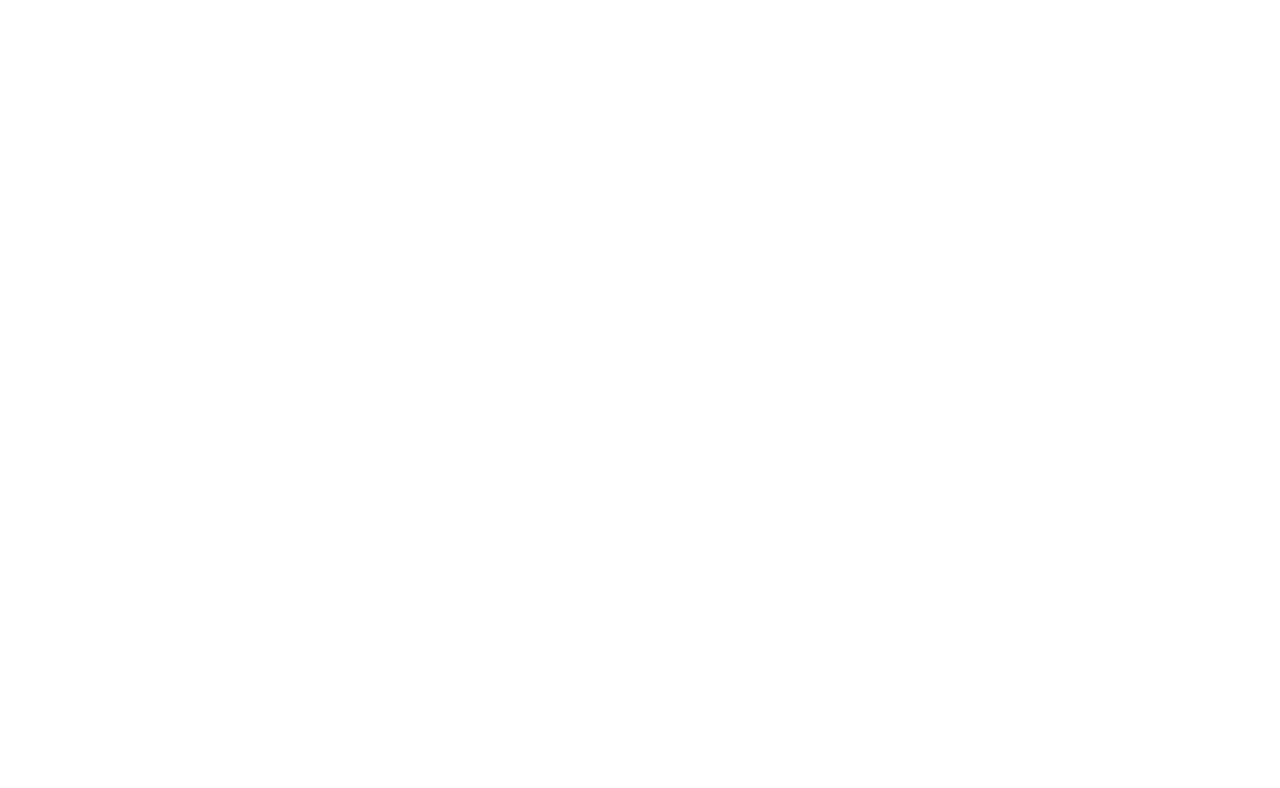
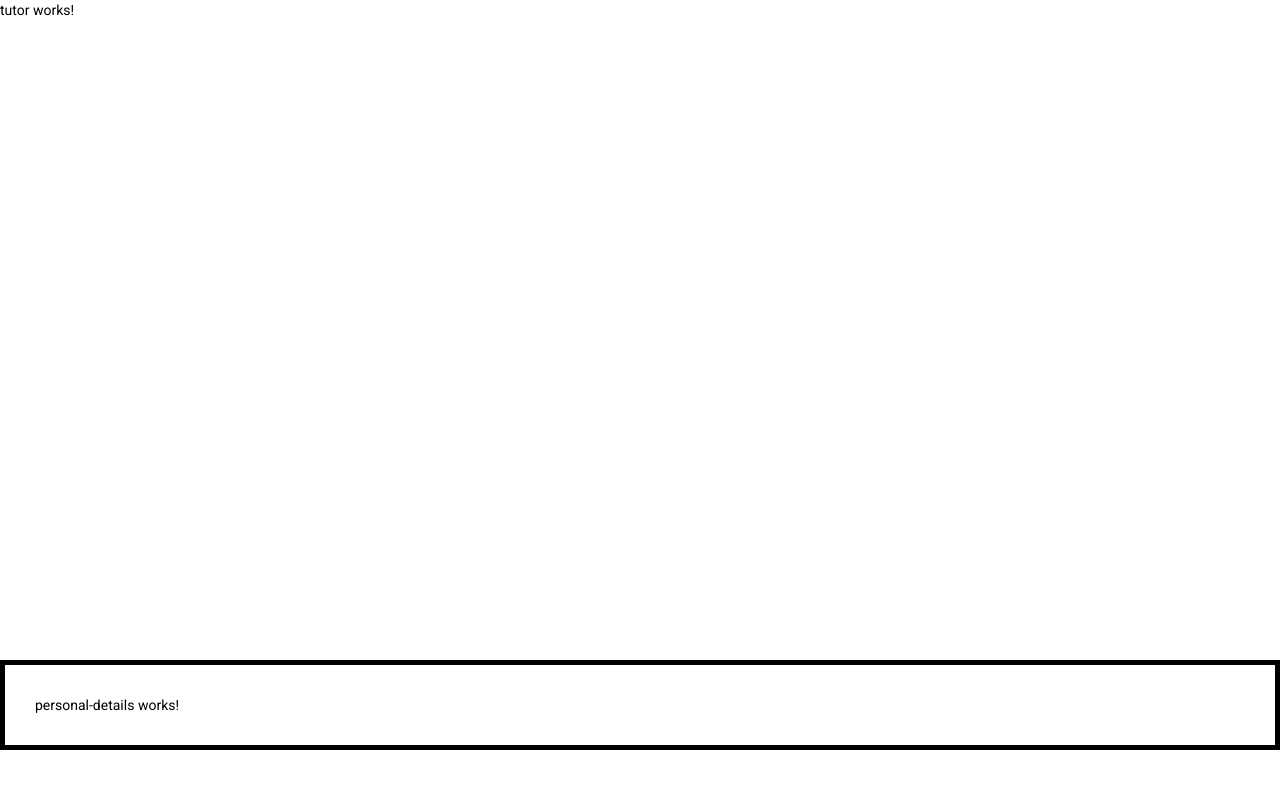
Before and after one commit to TSekgotodi/Angular_project, an Angular app in the folder TutorSystem/: page /personal-details in a window 1280 px wide. Shown: the top 788 px of the page. Built offline with nearby package versions, Linux system fonts and the light colour scheme.

Commit message:
routing works

```diff
--- a/TutorSystem/src/app/app-routing.module.ts
+++ b/TutorSystem/src/app/app-routing.module.ts
@@ -19,7 +19,7 @@
 
 
   {
-    path: 'personal-details',
+    path: 'tutor',
     // component: PersonalDetailsComponent
     loadChildren: () => import('./tutor/tutor.module').then(m=>m.TutorModule)
   }
--- a/TutorSystem/src/app/home/home/home.component.html
+++ b/TutorSystem/src/app/home/home/home.component.html
@@ -3,6 +3,7 @@
     <mat-card class="card header">
       <div class="logo">LOGO</div>
       <div class="nav">
+        <button class="signUp">Log In</button>
           <button class="signUp" click="signUp()">Sign Up</button>
       </div>
   </mat-card>
--- a/TutorSystem/src/app/home/home/home.component.scss
+++ b/TutorSystem/src/app/home/home/home.component.scss
@@ -3,11 +3,8 @@
 
 $header-height: 50px;
 $footer-height: 50px;
-$main-height: 900px;
+$main-height: 700px;
 
-* {
-  color: white;
-}
 .container {
   width: 95%;
   height: 95vh;
@@ -18,6 +15,7 @@
   margin: 50px auto 0;
   padding: 10px;
   z-index: 1;
+  color: #fff;
 
   &_header {
     height: $header-height;
--- a/TutorSystem/src/app/tutor/Components/personal-details/personal-details.component.html
+++ b/TutorSystem/src/app/tutor/Components/personal-details/personal-details.component.html
@@ -1,2 +1 @@
-<p>personal-details works!</p>
-<router-outlet></router-outlet>
+<p class="personal">personal-details works!</p>
--- a/TutorSystem/src/app/tutor/Components/personal-details/personal-details.component.scss
+++ b/TutorSystem/src/app/tutor/Components/personal-details/personal-details.component.scss
@@ -0,0 +1,6 @@
+.personal {
+  margin: 50% auto;
+  padding: 30px;
+  border: 5px solid black;
+  color: black;
+}
--- a/TutorSystem/src/app/tutor/Components/personal-details/personal-details.component.ts
+++ b/TutorSystem/src/app/tutor/Components/personal-details/personal-details.component.ts
@@ -1,7 +1,7 @@
 import { Component, OnInit } from '@angular/core';
 
 @Component({
-  selector: 'app-personal-details',
+  selector: 'personal-details',
   templateUrl: './personal-details.component.html',
   styleUrls: ['./personal-details.component.scss']
 })
--- /dev/null
+++ b/TutorSystem/src/app/tutor/Components/tutor/tutor.component.html
@@ -0,0 +1,2 @@
+<p>tutor works!</p>
+<router-outlet></router-outlet>
--- /dev/null
+++ b/TutorSystem/src/app/tutor/Components/tutor/tutor.component.ts
@@ -0,0 +1,15 @@
+import { Component, OnInit } from '@angular/core';
+
+@Component({
+  selector: 'tutor',
+  templateUrl: './tutor.component.html',
+  styleUrls: ['./tutor.component.scss']
+})
+export class TutorComponent implements OnInit {
+
+  constructor() { }
+
+  ngOnInit(): void {
+  }
+
+}
--- a/TutorSystem/src/app/tutor/tutor.module.ts
+++ b/TutorSystem/src/app/tutor/tutor.module.ts
@@ -3,10 +3,11 @@
 import { PersonalDetailsComponent } from './Components/personal-details/personal-details.component';
 
 import { TutorRoutingModule } from './tutor-routing.module';
+import { TutorComponent } from './Components/tutor/tutor.component';
 
 
 @NgModule({
-  declarations: [PersonalDetailsComponent],
+  declarations: [PersonalDetailsComponent, TutorComponent],
   imports: [
     CommonModule,
     TutorRoutingModule
--- a/TutorSystem/src/styles.scss
+++ b/TutorSystem/src/styles.scss
@@ -11,7 +11,7 @@
 $main-height: 900px;
 
 * {
-  color: white;
+  color: black;
 }
 .container {
   width: 95%;
```
Also changed, not shown: TutorSystem/src/app/tutor/tutor-routing.module.ts (+10 -2 lines), TutorSystem/src/app/tutor/Components/tutor/tutor.component.scss (added), 1 other file (tests, documents, lock files or other folders).
